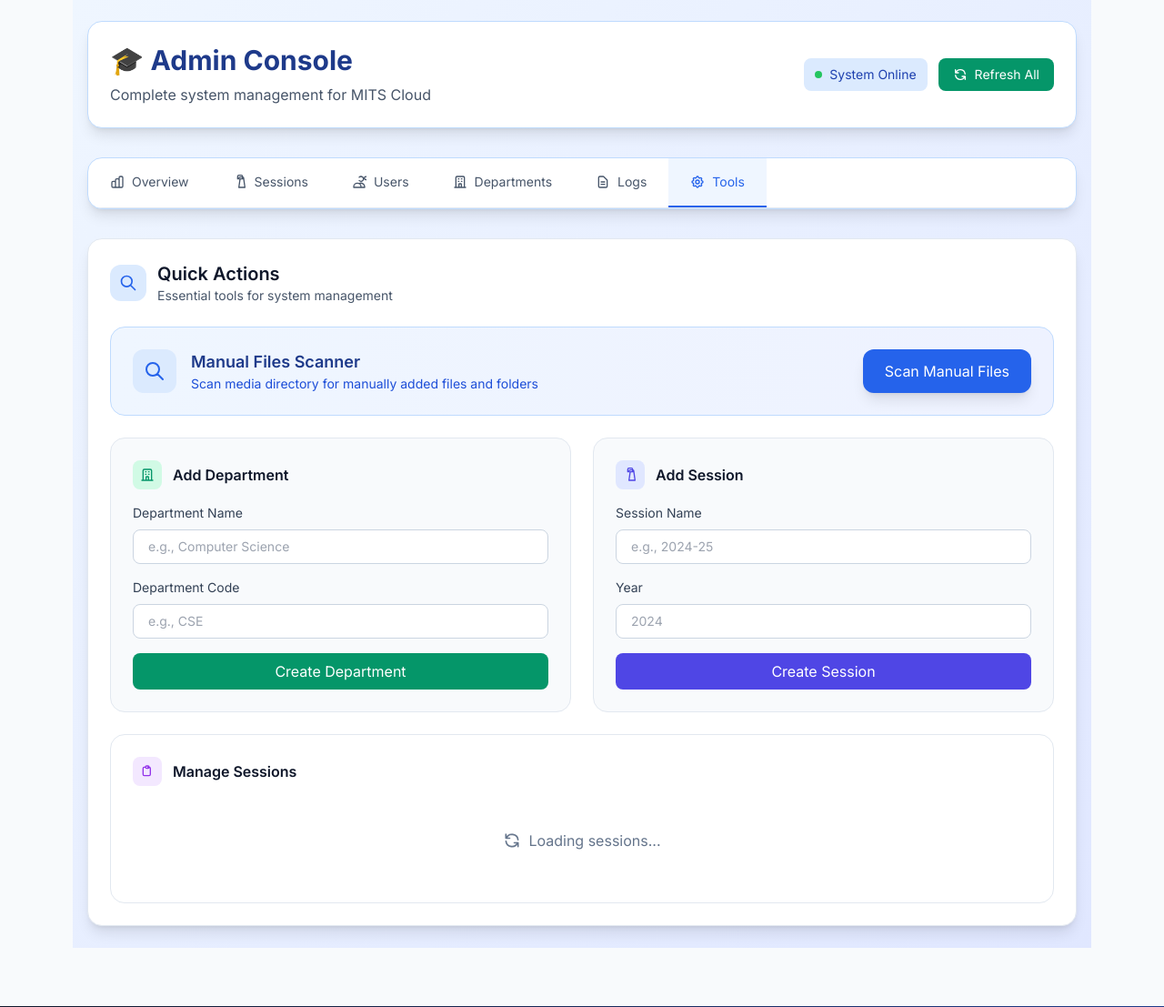
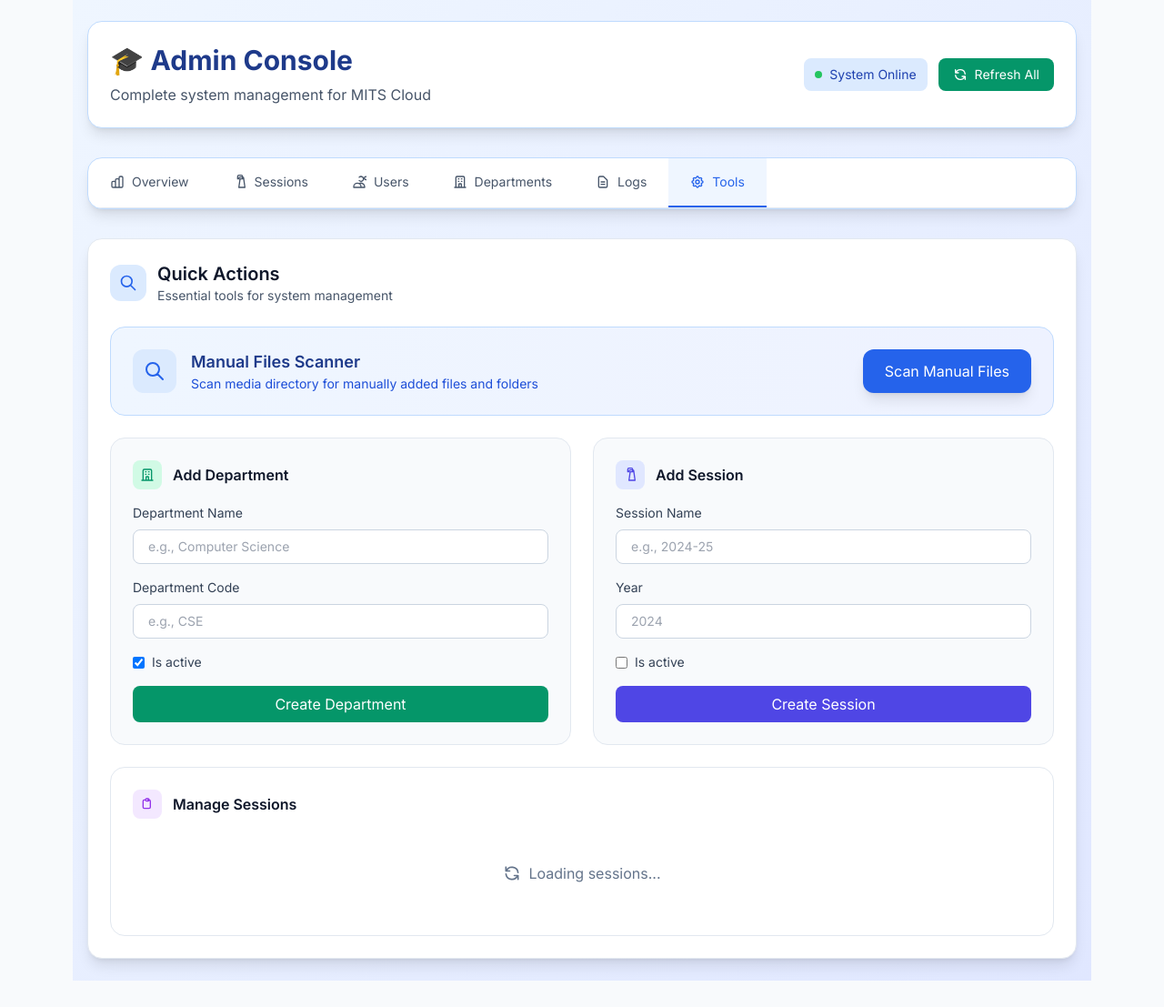
Before and after one commit to AyanAhmedKhan/MITS-Cloudy, a Django app: page /super/ in a window 1280 px wide, after a click on "Tools". Shown: the part 130-1237 px from the top of the page at 91% size. Run offline with Django 4.2, Linux system fonts and the light colour scheme; a user stored in the database is signed in; data comes from the database, SQL or seed files in the repository; data that the repository does not hold is empty; some libraries are stand-ins or nearby versions.

Commit message:
Add 'Is active' checkbox to department and session creation forms
- Introduced checkboxes for 'Is active' status in both department and session creation forms to allow users to specify the active status during creation.
- Updated JavaScript to include the active status in the form submission process, ensuring the backend receives the correct data.

```diff
--- a/templates/core/super_dashboard.html
+++ b/templates/core/super_dashboard.html
@@ -411,6 +411,7 @@
                        class="w-full border border-slate-300 rounded-lg px-4 py-2 text-sm focus:ring-2 focus:ring-emerald-500 focus:border-transparent transition-colors"
                        placeholder="e.g., CSE" required />
               </div>
+              <label class="flex items-center gap-2 text-sm text-slate-700"><input id="dept-active-create" type="checkbox" class="rounded" checked /> Is active</label>
               <button type="submit"
                       class="w-full bg-emerald-600 hover:bg-emerald-700 text-white px-4 py-2 rounded-lg font-medium transition-colors">
                 Create Department
@@ -441,6 +442,7 @@
                        class="w-full border border-slate-300 rounded-lg px-4 py-2 text-sm focus:ring-2 focus:ring-indigo-500 focus:border-transparent transition-colors"
                        placeholder="2024" required />
               </div>
+              <label class="flex items-center gap-2 text-sm text-slate-700"><input id="session-active-create" type="checkbox" class="rounded" /> Is active</label>
               <button type="submit"
                       class="w-full bg-indigo-600 hover:bg-indigo-700 text-white px-4 py-2 rounded-lg font-medium transition-colors">
                 Create Session
@@ -870,7 +872,8 @@
     e.preventDefault();
     const name = document.getElementById('dept-name').value.trim();
     const code = document.getElementById('dept-code').value.trim();
-    const fd = new FormData(); fd.append('name', name); fd.append('code', code);
+    const isActive = document.getElementById('dept-active-create')?.checked;
+    const fd = new FormData(); fd.append('name', name); fd.append('code', code); if (typeof isActive !== 'undefined') fd.append('is_active', isActive ? 'true' : 'false');
 
     try {
     const res = await fetch('/api/departments/', {method:'POST', body: fd, headers:{'X-CSRFToken': getCsrf()}});
@@ -896,7 +899,8 @@
     e.preventDefault();
     const name = document.getElementById('session-name').value.trim();
     const year = document.getElementById('session-year').value.trim();
-    const fd = new FormData(); fd.append('name', name); fd.append('year', year);
+    const isActive = document.getElementById('session-active-create')?.checked;
+    const fd = new FormData(); fd.append('name', name); fd.append('year', year); if (typeof isActive !== 'undefined') fd.append('is_active', isActive ? 'true' : 'false');
     const res = await fetch('/api/sessions/', {method:'POST', body: fd, headers:{'X-CSRFToken': getCsrf()}});
     if(res.ok){ alert('Session created'); e.target.reset(); loadStats(); } else { alert('Failed to create session'); }
   }
```
